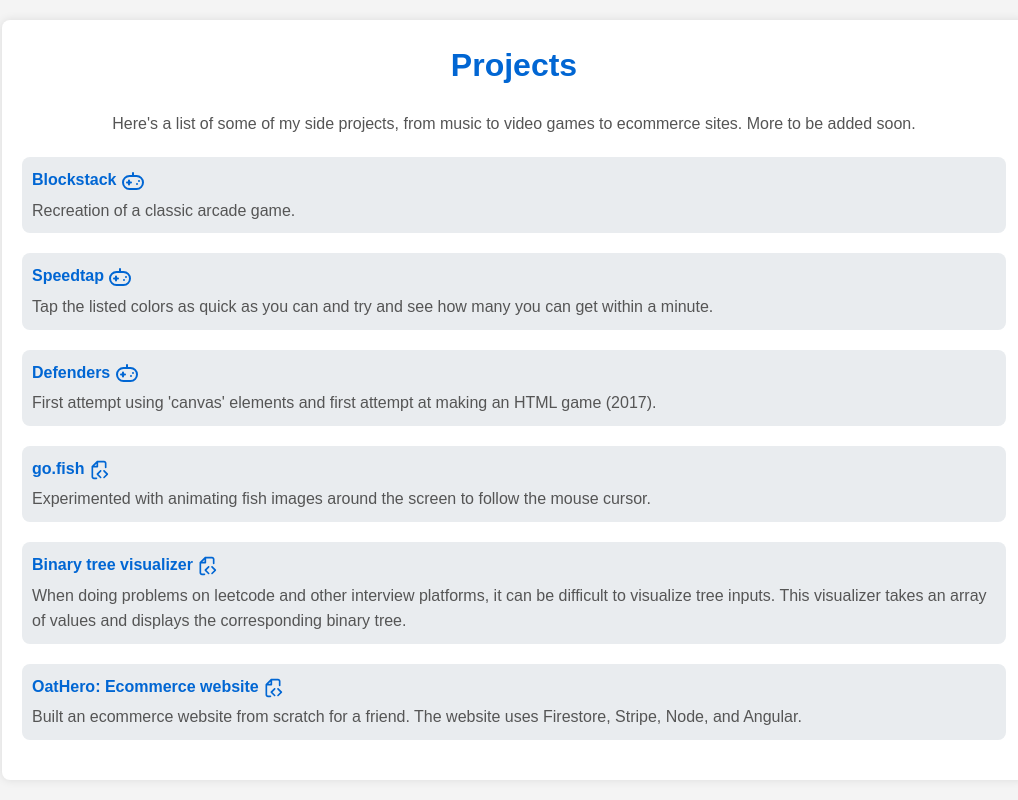
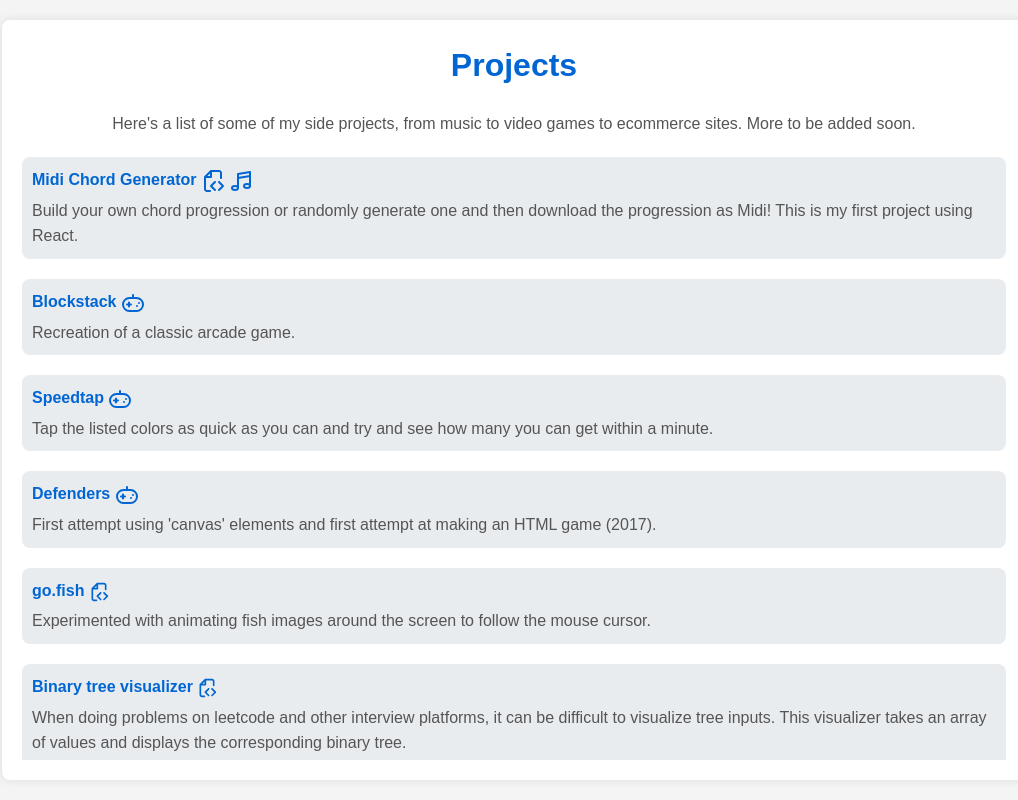
Before and after one commit to jtmingus/jtmingus.github.io, a plain HTML site: page index.html in a window 1280 px wide. Shown: the whole page, without its empty margins (126-1144 px from the left). Drawn offline with Linux system fonts and the light colour scheme.

Commit message:
Add link to midi-chord-generator project.

```diff
--- a/index.html
+++ b/index.html
@@ -17,6 +17,14 @@
       </div>
       <div class="list-container">
         <ul>
+          <li>
+            <a href="https://jtmingus.github.io/midi-chord-generator/">
+              Midi Chord Generator
+              <img src="./icons/code.svg" width="24px" height="24px">
+              <img src="./icons/music.svg" width="24px" height="24px">
+            </a>
+            <p>Build your own chord progression or randomly generate one and then download the progression as Midi! This is my first project using React.</p>
+          </li>
           <li>
             <a href="./blockstack/index.html">
               Blockstack
```
